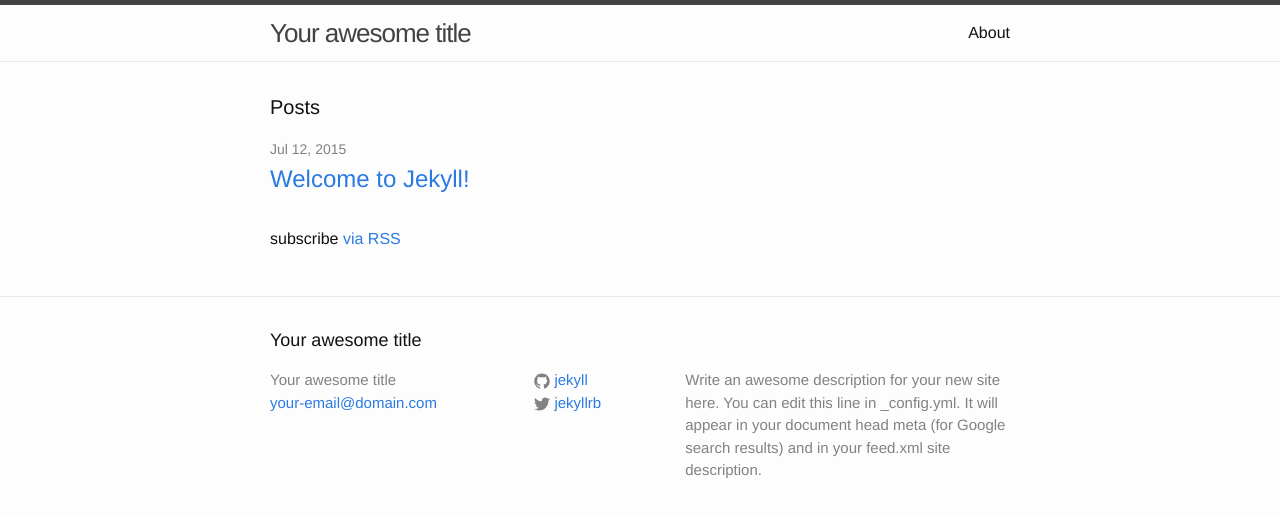
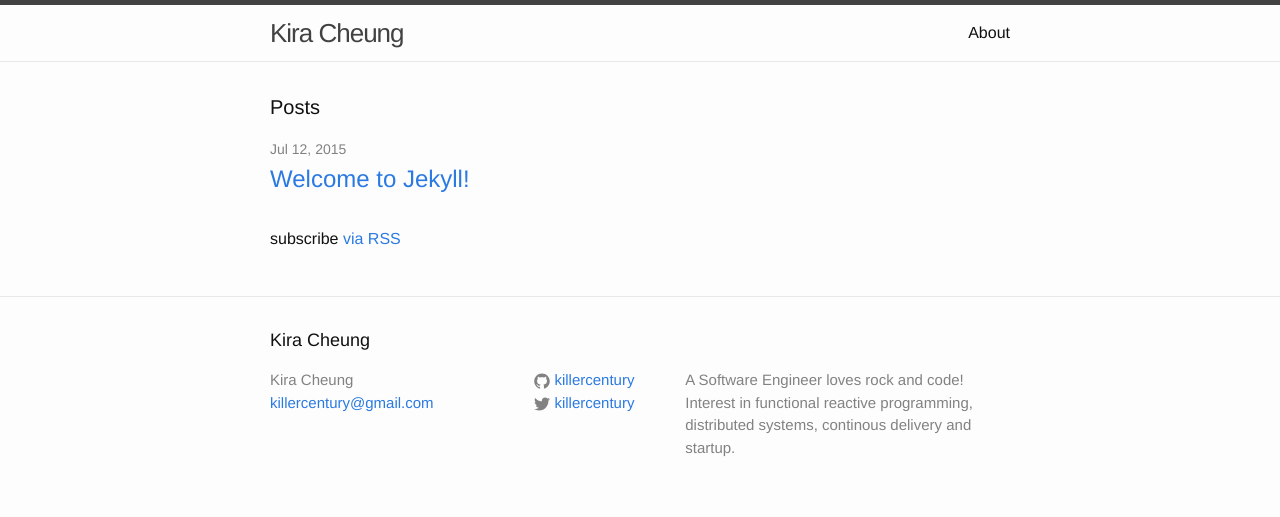
Before and after one commit to killercentury/killercentury.github.io, a Jekyll site: the page built from index.html, in a window 1280 px wide. Shown: the top 517 px of the page. Built offline with Jekyll 4.4.1, drawn with Linux system fonts in a browser that asks for light colours.

Commit message:
update config

```diff
--- a/_config.yml
+++ b/_config.yml
@@ -1,14 +1,12 @@
 # Site settings
-title: Your awesome title
-email: your-email@domain.com
+title: Kira Cheung
+email: killercentury@gmail.com
 description: > # this means to ignore newlines until "baseurl:"
-  Write an awesome description for your new site here. You can edit this
-  line in _config.yml. It will appear in your document head meta (for
-  Google search results) and in your feed.xml site description.
+  A Software Engineer loves rock and code! Interest in functional reactive programming, distributed systems, continous delivery and startup.
 baseurl: "" # the subpath of your site, e.g. /blog/
-url: "http://yourdomain.com" # the base hostname & protocol for your site
-twitter_username: jekyllrb
-github_username:  jekyll
+url: "http://www.kiracheung.com" # the base hostname & protocol for your site
+twitter_username: killercentury
+github_username:  killercentury
 
 # Build settings
 markdown: kramdown
```
